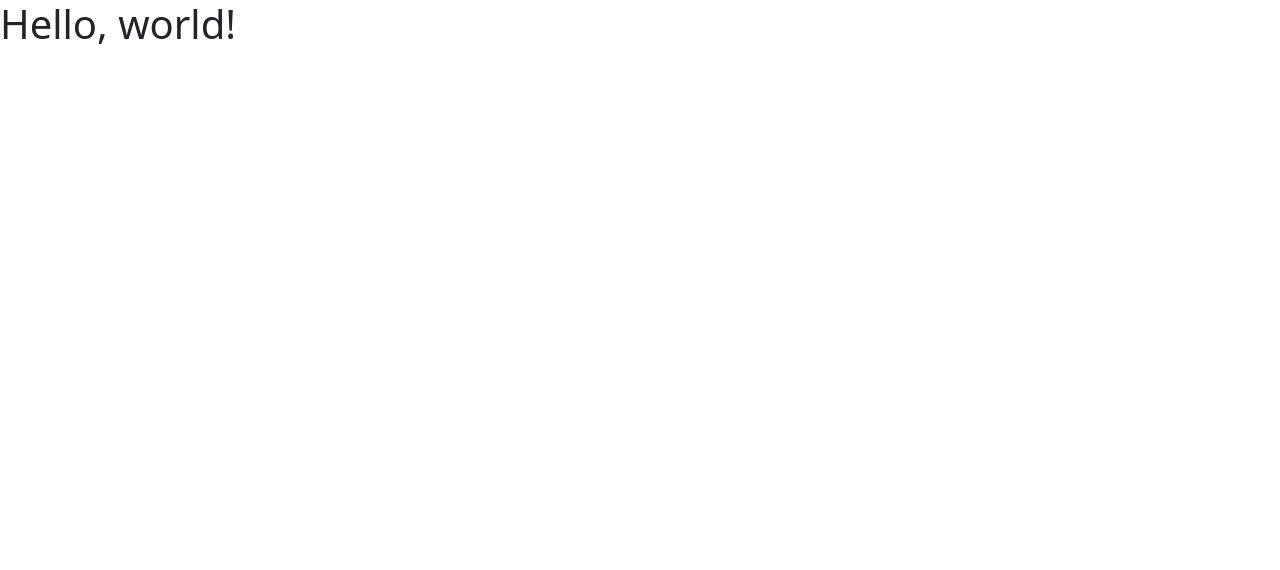
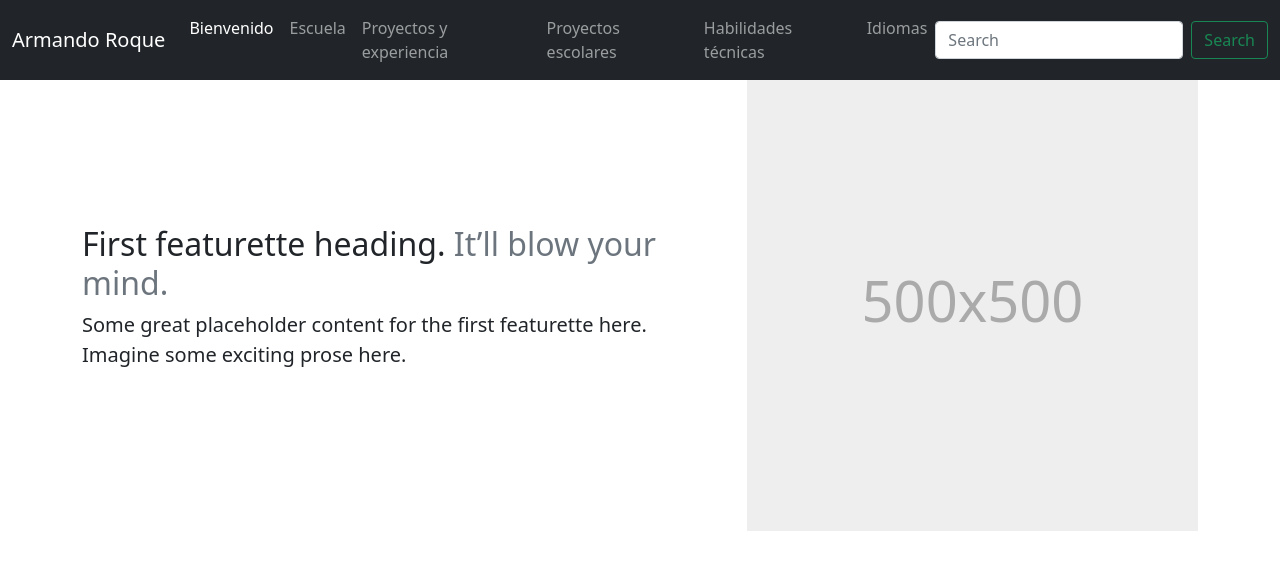
Before and after one commit to aroquev00/bootstrap-test-web-lab, a plain HTML site: page index.html in a window 1280 px wide. Drawn offline with nearby package versions, Linux system fonts and the light colour scheme.

Commit message:
Add header

```diff
--- /dev/null
+++ b/caroussel.css
@@ -0,0 +1,93 @@
+/* GLOBAL STYLES
+-------------------------------------------------- */
+/* Padding below the footer and lighter body text */
+
+body {
+  padding-top: 3rem;
+  padding-bottom: 3rem;
+  color: #5a5a5a;
+}
+
+
+/* CUSTOMIZE THE CAROUSEL
+-------------------------------------------------- */
+
+/* Carousel base class */
+.carousel {
+  margin-bottom: 4rem;
+}
+/* Since positioning the image, we need to help out the caption */
+.carousel-caption {
+  bottom: 3rem;
+  z-index: 10;
+}
+
+/* Declare heights because of positioning of img element */
+.carousel-item {
+  height: 32rem;
+}
+.carousel-item > img {
+  position: absolute;
+  top: 0;
+  left: 0;
+  min-width: 100%;
+  height: 32rem;
+}
+
+
+/* MARKETING CONTENT
+-------------------------------------------------- */
+
+/* Center align the text within the three columns below the carousel */
+.marketing .col-lg-4 {
+  margin-bottom: 1.5rem;
+  text-align: center;
+}
+.marketing h2 {
+  font-weight: 400;
+}
+/* rtl:begin:ignore */
+.marketing .col-lg-4 p {
+  margin-right: .75rem;
+  margin-left: .75rem;
+}
+/* rtl:end:ignore */
+
+
+/* Featurettes
+------------------------- */
+
+.featurette-divider {
+  margin: 5rem 0; /* Space out the Bootstrap <hr> more */
+}
+
+/* Thin out the marketing headings */
+.featurette-heading {
+  font-weight: 300;
+  line-height: 1;
+  /* rtl:remove */
+  letter-spacing: -.05rem;
+}
+
+
+/* RESPONSIVE CSS
+-------------------------------------------------- */
+
+@media (min-width: 40em) {
+  /* Bump up size of carousel content */
+  .carousel-caption p {
+    margin-bottom: 1.25rem;
+    font-size: 1.25rem;
+    line-height: 1.4;
+  }
+
+  .featurette-heading {
+    font-size: 50px;
+  }
+}
+
+@media (min-width: 62em) {
+  .featurette-heading {
+    margin-top: 7rem;
+  }
+}
--- a/index.html
+++ b/index.html
@@ -8,10 +8,122 @@
     <!-- Bootstrap CSS -->
     <link href="https://cdn.jsdelivr.net/npm/bootstrap@5.1.0/dist/css/bootstrap.min.css" rel="stylesheet" integrity="sha384-KyZXEAg3QhqLMpG8r+8fhAXLRk2vvoC2f3B09zVXn8CA5QIVfZOJ3BCsw2P0p/We" crossorigin="anonymous">
 
-    <title>Hello, world!</title>
+    <style>
+      .bd-placeholder-img {
+        font-size: 1.125rem;
+        text-anchor: middle;
+        -webkit-user-select: none;
+        -moz-user-select: none;
+        user-select: none;
+      }
+
+      @media (min-width: 768px) {
+        .bd-placeholder-img-lg {
+          font-size: 3.5rem;
+        }
+      }
+    </style>
+
+    <!-- Custom styles for this template -->
+    <link href="./carousel.css" rel="stylesheet">
+
+    <title>Armando Roque</title>
   </head>
+
   <body>
-    <h1>Hello, world!</h1>
+    <header>
+      <nav class="navbar navbar-expand-md navbar-dark fixed-top bg-dark">
+        <div class="container-fluid">
+          <a class="navbar-brand" href="#">Armando Roque</a>
+          <button class="navbar-toggler" type="button" data-bs-toggle="collapse" data-bs-target="#navbarCollapse" aria-controls="navbarCollapse" aria-expanded="false" aria-label="Toggle navigation">
+            <span class="navbar-toggler-icon"></span>
+          </button>
+          <div class="collapse navbar-collapse" id="navbarCollapse">
+            <ul class="navbar-nav me-auto mb-2 mb-md-0">
+              <li class="nav-item">
+                <a class="nav-link active" aria-current="page" href="#">Bienvenido</a>
+              </li>
+              <li class="nav-item">
+                <a class="nav-link" href="#">Escuela</a>
+              </li>
+              <li class="nav-item">
+                <a class="nav-link" href="#">Proyectos y experiencia</a>
+              </li>
+              <li class="nav-item">
+                <a class="nav-link" href="#">Proyectos escolares</a>
+              </li>
+              <li class="nav-item">
+                <a class="nav-link" href="#">Habilidades técnicas</a>
+              </li>
+              <li class="nav-item">
+                <a class="nav-link" href="#">Idiomas</a>
+              </li>
+            </ul>
+            <form class="d-flex">
+              <input class="form-control me-2" type="search" placeholder="Search" aria-label="Search">
+              <button class="btn btn-outline-success" type="submit">Search</button>
+            </form>
+          </div>
+        </div>
+      </nav>
+      <nav class="navbar navbar-expand-lg navbar-light bg-light">
+        <div class="container-fluid">
+          <a class="navbar-brand" href="#">Armando Roque</a>
+          <button class="navbar-toggler" type="button" data-bs-toggle="collapse" data-bs-target="#navbarSupportedContent" aria-controls="navbarSupportedContent" aria-expanded="false" aria-label="Toggle navigation">
+            <span class="navbar-toggler-icon"></span>
+          </button>
+          <div class="collapse navbar-collapse" id="navbarSupportedContent">
+            <ul class="navbar-nav me-auto mb-2 mb-lg-0">
+              <li class="nav-item">
+                <a class="nav-link active" aria-current="page" href="#">Bienvenido</a>
+              </li>
+              <li class="nav-item">
+                <a class="nav-link" href="#">Escuela</a>
+              </li>
+              <li class="nav-item">
+                <a class="nav-link" href="#">Proyectos y experiencia</a>
+              </li>
+              <li class="nav-item">
+                <a class="nav-link" href="#">Proyectos escolares</a>
+              </li>
+              <li class="nav-item dropdown">
+                <a class="nav-link dropdown-toggle" href="#" id="navbarDropdown" role="button" data-bs-toggle="dropdown" aria-expanded="false">
+                  Habilidades técnicas
+                </a>
+                <ul class="dropdown-menu" aria-labelledby="navbarDropdown">
+                  <li><a class="dropdown-item" href="#">Lenguajes de programación</a></li>
+                  <li><a class="dropdown-item" href="#">Desarrollo web</a></li>
+                  <li><a class="dropdown-item" href="#">Bases de datos</a></li>
+                </ul>
+              </li>
+              <li class="nav-item">
+                <a class="nav-link" href="#">Idiomas</a>
+              </li>
+            </ul>
+            <form class="d-flex">
+              <input class="form-control me-2" type="search" placeholder="Search" aria-label="Search">
+              <button class="btn btn-outline-success" type="submit">Search</button>
+            </form>
+          </div>
+        </div>
+      </nav>
+    </header>
+
+    <main>
+
+      <div class="container marketing">
+        <div class="row featurette align-items-center">
+          <div class="col-md-7">
+            <h2 class="featurette-heading">First featurette heading. <span class="text-muted">It’ll blow your mind.</span></h2>
+            <p class="lead">Some great placeholder content for the first featurette here. Imagine some exciting prose here.</p>
+          </div>
+          <div class="col-md-5">
+            <svg class="bd-placeholder-img bd-placeholder-img-lg featurette-image img-fluid mx-auto" width="500" height="500" xmlns="http://www.w3.org/2000/svg" role="img" aria-label="Placeholder: 500x500" preserveAspectRatio="xMidYMid slice" focusable="false"><title>Placeholder</title><rect width="100%" height="100%" fill="#eee"/><text x="50%" y="50%" fill="#aaa" dy=".3em">500x500</text></svg>
+
+          </div>
+        </div>
+      </div>
+    </main>
 
     <!-- Optional JavaScript; choose one of the two! -->
 
```
